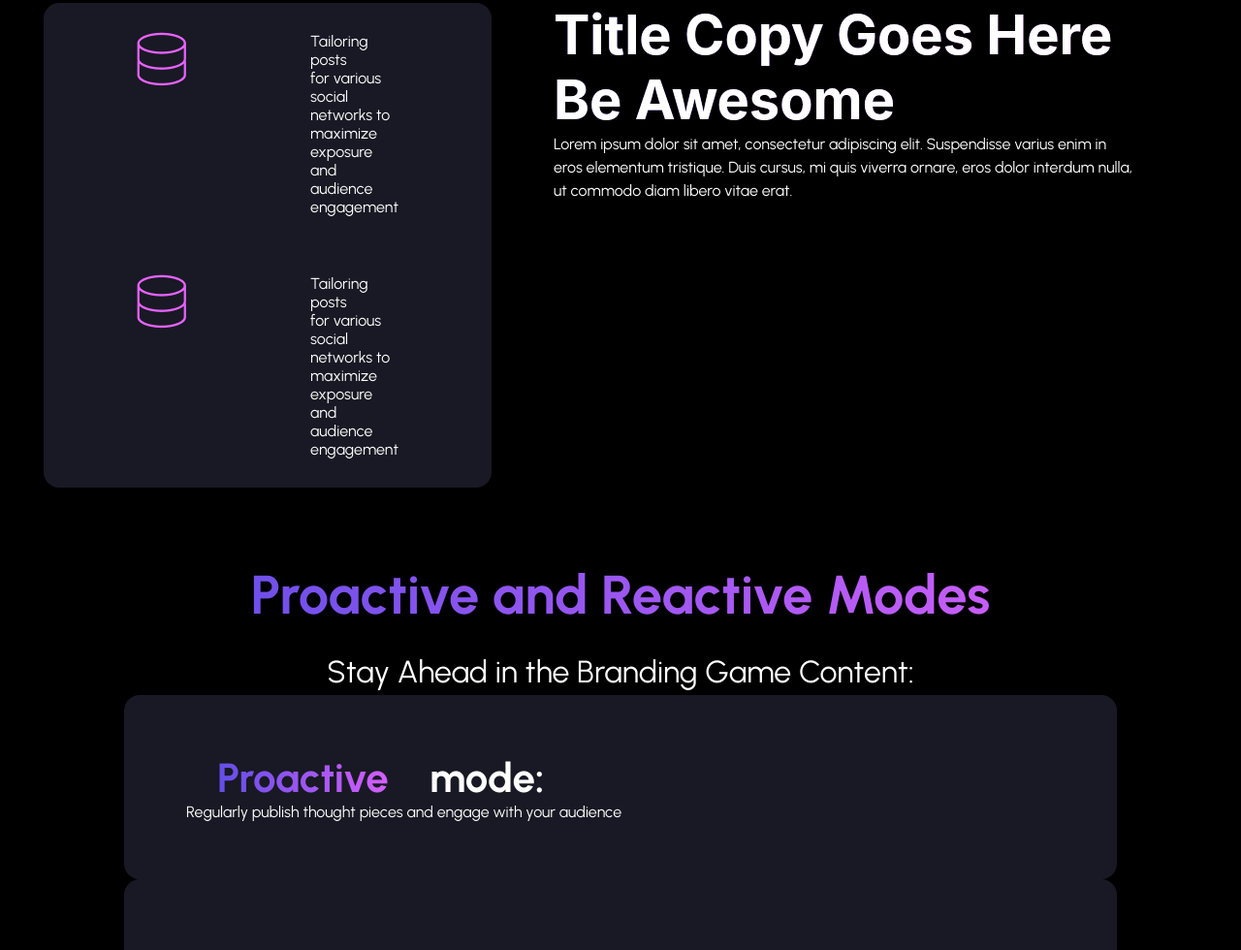
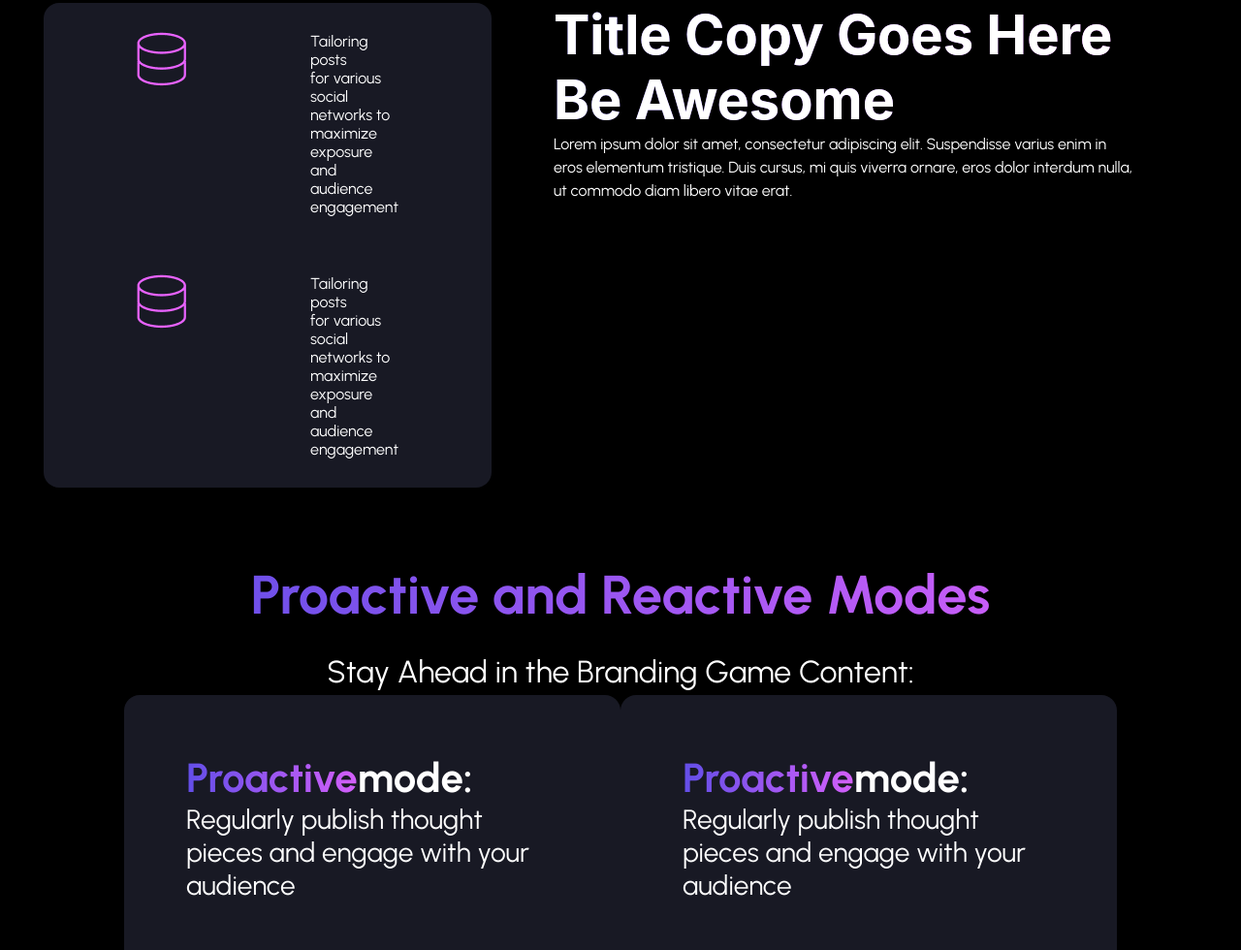
Before and after one commit to araamat/projektid, a plain HTML site: page index.html in a window 1280 px wide. Shown: the part 1820-2800 px from the top of the page at 97% size. Drawn offline with Linux system fonts and the light colour scheme.

```diff
--- a/index.html
+++ b/index.html
@@ -101,12 +101,21 @@
       <h2>Proactive and Reactive Modes</h2>
       <p class="p1">Stay Ahead in the Branding Game Content:</p>
     </div>
-    <div>
+    <div class="nupp1">
       <div class="proactive">
-        <h4> <span>Proactive</span> mode:</h4>
-        <p>Regularly publish thought pieces and engage with your audience</p>
+         <div>
+        <h4><span>Proactive</span>mode:</h4>
+        <p class="p8">Regularly publish thought pieces and engage with your audience</p>
+        </div>
+        <button class="btn2">Choose this mode</button>
       </div>
-      <div class="proactive"></div>
+      <div class="proactive">
+        <div>
+        <h4><span>Proactive</span>mode:</h4>
+        <p class="p8">Regularly publish thought pieces and engage with your audience</p>
+        </div>
+        <button class="btn2">Choose this mode</button>
+      </div>
     </div>
   </section>
 </body>
--- a/styles.css
+++ b/styles.css
@@ -34,6 +34,7 @@ body {
 .btn {
     background-color: #4f4ce5;
     font-size: 24px;
+    color: white;
 }
 button {
     background-color: #4f4ce5;
@@ -203,6 +204,7 @@ span{
                     rgba(78, 75, 228, 1));
                      -webkit-background-clip: text;
             color: transparent;
+     margin: 0 -32px;
 }
 h4 {
     font-size: 42px;
@@ -214,5 +216,22 @@ h4 {
     border-radius: 16px;
     background: #181924;
     justify-content: center;
-    padding: 60px 32px;
+    padding: 60px 0px;
+    max-width: 64ch;
+    gap: 120px;
 }
+.nupp1 {
+    display: flex;
+    justify-content: space-around;
+}
+
+.p8 {
+    font-size: 28px;
+}
+.btn2 {
+    background-color: #4f4ce5;
+    font-size: 24px;
+    color: white;
+    margin: 0 64px;
+    width:50%;
+}
```
